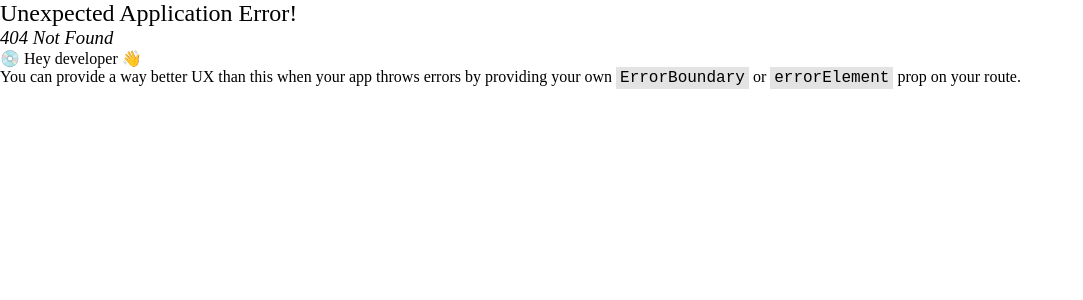
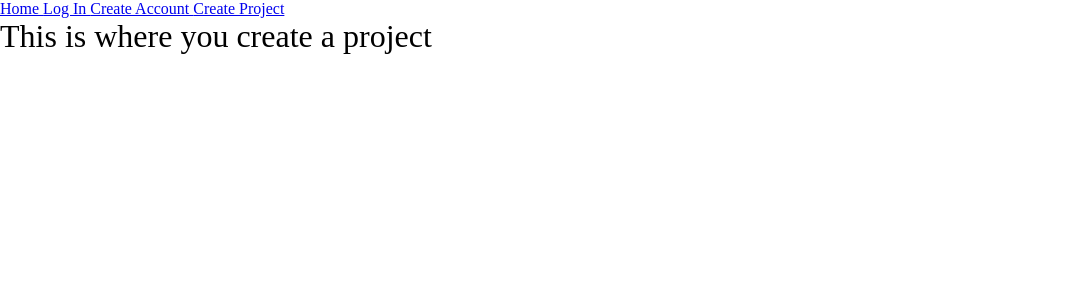
Before and after one commit to idaanna/react, a React (Vite) app: page /projects in a window 1280 px wide. Before the commit this address had no page. Shown: the top 300 px of the page, without its empty margins (0-1083 px from the left). Built offline with nearby package versions, Linux system fonts and the light colour scheme.

Commit message:
Create project in navbar

```diff
--- a/src/components/NavBar.jsx
+++ b/src/components/NavBar.jsx
@@ -7,11 +7,12 @@ function NavBar () {
                 <Link to="/"> Home  </Link>
                 <Link to="/login"> Log In  </Link>
                 <Link to="/createaccount"> Create Account  </Link>
+                <Link to="/projects"> Create Project  </Link>
             </nav>
             <Outlet />
         </div>
 
-        // put header here if you want one
+        // put footer here if you want one
     );
 }
 
--- a/src/main.jsx
+++ b/src/main.jsx
@@ -8,6 +8,7 @@ import HomePage from './pages/HomePage.jsx';
 import ProjectPage from './pages/ProjectPage.jsx';
 import LoginPage from "./pages/LoginPage.jsx";
 import CreateAccountPage from './pages/CreateAccountPage.jsx';
+import CreateProjectPage from './pages/CreateProjectPage.jsx';
 
 import NavBar from "./components/NavBar.jsx";
 
@@ -21,6 +22,7 @@ const router = createBrowserRouter ([
       { path: "/", element: <HomePage />},
       { path: "/login", element: <LoginPage /> },
       { path: "/createaccount", element: <CreateAccountPage /> },
+      { path: "/projects", element: <CreateProjectPage /> },
       { path: "/project/:id", element: <ProjectPage />},
     ],
   },
--- /dev/null
+++ b/src/pages/CreateProjectPage.jsx
@@ -0,0 +1,5 @@
+function CreateProjectPage () {
+    return <h1> This is where you create a project </h1>
+}
+
+export default CreateProjectPage;
```
